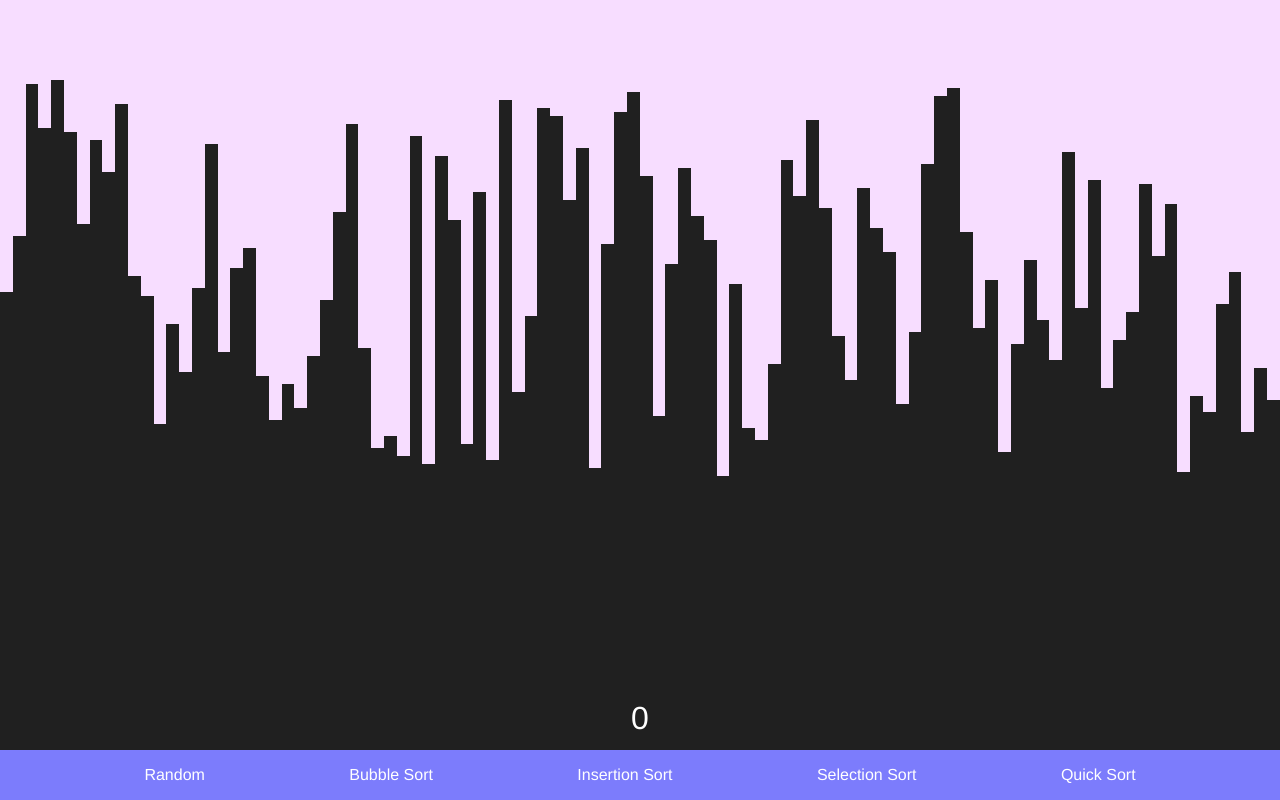
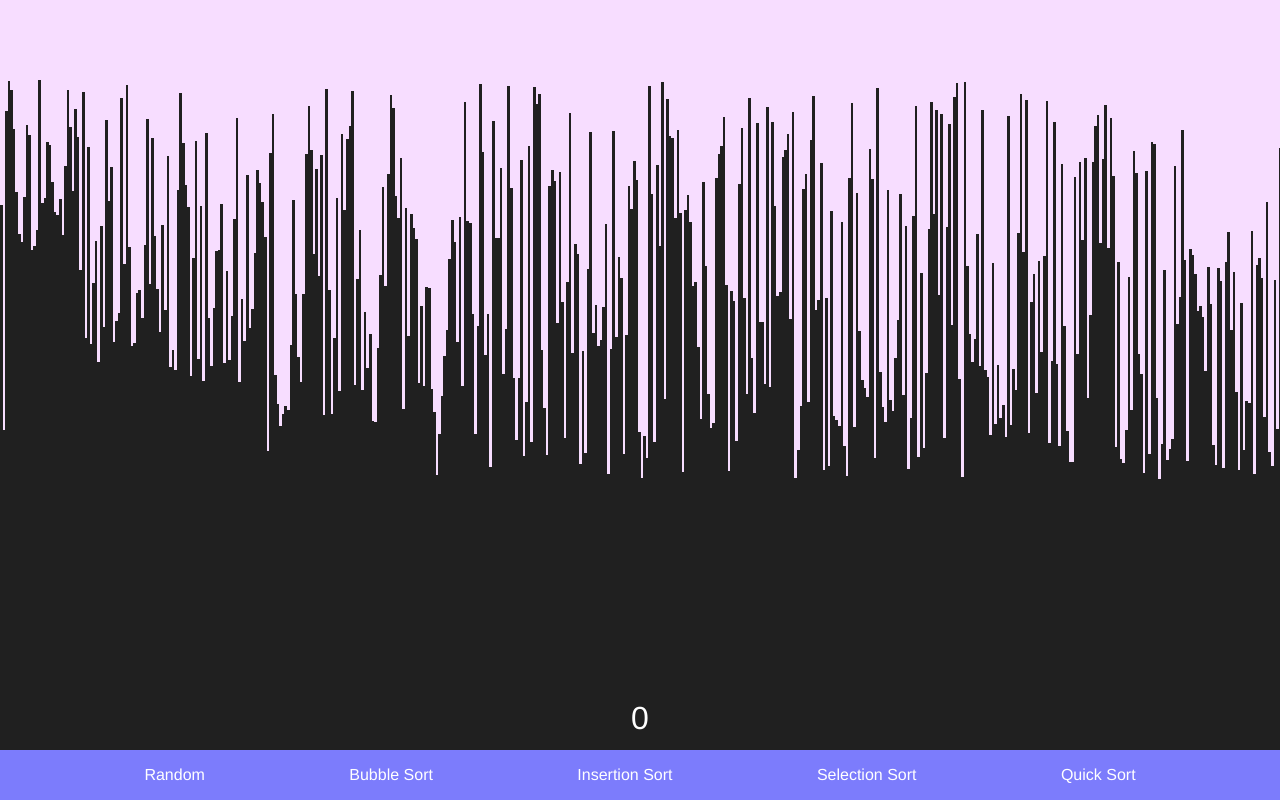
Before and after one commit to ghaerdi/array-algorithms-visualizer, a Vue app: page / in a window 1280 px wide. Built offline with nearby package versions, Linux system fonts and the light colour scheme.

Commit message:
feat: 500 bars

```diff
--- a/src/pages/index.vue
+++ b/src/pages/index.vue
@@ -7,7 +7,7 @@ import Bar from "../components/Bar.vue";
 import AlgorithmMenu from "../components/AlgorithmMenu.vue";
 import Counter from "../components/Counter.vue";
 
-const len = 100;
+const len = 500;
 const numbers = shuffle(range(len));
 const collection = ref(toCollection(numbers));
 const counter = ref({ steps: 0 });
```
